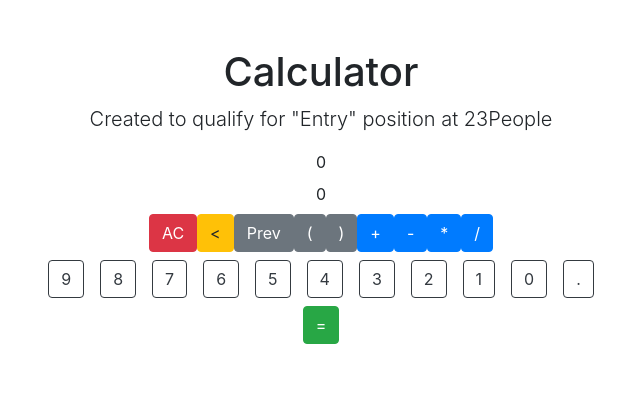
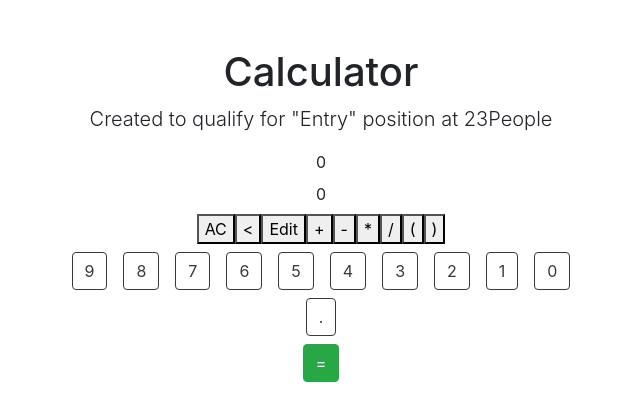
Before and after one commit to Rementeria/React-calculator, a React (Create React App) app: page / in a window 1280 px wide. Shown: the top 420 px of the page, without its empty margins (319-959 px from the left). Built offline with nearby package versions, Linux system fonts and the light colour scheme.

Commit message:
some code refactoring

```diff
--- a/src/App.js
+++ b/src/App.js
@@ -12,7 +12,7 @@ function App() {
         </p>
       </>
       <>
-        <Calculator initialValue={""} />
+        <Calculator initialValue={"0"} />
       </>
     </div>
   );
--- a/src/components/Calculator.js
+++ b/src/components/Calculator.js
@@ -1,7 +1,5 @@
 //This is the base of everything
 import React, { useState, useEffect } from "react";
-import DisplayPanel from "./DisplayPanel";
-import NumericKeys from "./NumericKeys";
 import * as math from "mathjs";
 import "./Calculator.css";
 
@@ -10,8 +8,8 @@ function Calculator({ initialValue }) {
   const [subPanel, setSubPanel] = useState("0");
   //https://stackoverflow.com/questions/32311081/check-for-special-characters-in-string
   //regex taken from this site
-  let format = /[*+-/()]+/;
-  let format2 = /[()]+/;
+  let arithRegex = /[*+-/()]+/;
+  let parenthRegex = /[()]+/;
 
   useEffect(() => {
     if (initialValue === "") {
@@ -38,12 +36,27 @@ function Calculator({ initialValue }) {
     }
     return numbers;
   };
+  const createFunction = (name, value) => {
+    return { name, value };
+  };
+
+  const functions = [
+    createFunction("AC", "AC"),
+    createFunction("<", "<"),
+    createFunction("Edit", "Edit"),
+    createFunction("+", "+"),
+    createFunction("-", "-"),
+    createFunction("*", "*"),
+    createFunction("/", "/"),
+    createFunction("(", "("),
+    createFunction(")", ")"),
+  ];
 
   const arithmeticCheck = (e) => {
-    format.test(panel[panel.length - 1])
+    arithRegex.test(panel[panel.length - 1])
       ? setPanel(panel.slice(0, -1) + e)
       : setPanel(panel + e);
-    if (format2.test(panel[panel.length - 1])) {
+    if (parenthRegex.test(panel[panel.length - 1])) {
       setPanel(panel + e);
     }
   };
@@ -53,26 +66,25 @@ function Calculator({ initialValue }) {
 
   return (
     <div className="container center-text">
-      <div>{subPanel}</div>
-      <div className="display-panel my-2">
-        <DisplayPanel Panel={panel} />
-      </div>
-      <div className="operations my-2">
+      <div className="my-2">{subPanel}</div>
+      <div className="display-panel my-2">{panel}</div>
+      <div>
+        {functions.map((data, key) => (
           <button
-          className="btn btn-danger"
-          value={initialValue}
+            key={key}
+            value={data.value}
             onClick={(e) => {
-            initialValue === "0" || initialValue === ""
-              ? setPanel("0")
-              : setPanel(e.target.value);
+              switch (data.value) {
+                case "AC":
+                  if (initialValue === "0" || initialValue === "") {
+                    setPanel("0");
                     setSubPanel("0");
-          }}
-        >
-          AC
-        </button>
-        <button
-          className="btn btn-warning"
-          onClick={() => {
+                  } else {
+                    setPanel(initialValue);
+                    setSubPanel("0");
+                  }
+                  break;
+                case "<":
                   if (panel.length > 1) {
                     setPanel(panel.slice(0, -1));
                   } else if (panel.length <= 1 && initialValue === "") {
@@ -80,82 +92,41 @@ function Calculator({ initialValue }) {
                   } else if (panel.length <= 1 && initialValue !== "") {
                     setPanel(initialValue);
                   }
-          }}
-        >
-          &#60;
-        </button>
-        <button
-          className="btn btn-secondary"
-          onClick={() => {
+                  break;
+                case "Edit":
                   subPanel === "0"
                     ? setPanel(panel)
                     : setPanel(subPanel.slice(0, -2));
+                  break;
+                case "+":
+                  arithmeticCheck(e.target.value);
+                  break;
+                case "-":
+                  arithmeticCheck(e.target.value);
+                  break;
+                case "*":
+                  arithmeticCheck(e.target.value);
+                  break;
+                case "/":
+                  arithmeticCheck(e.target.value);
+                  break;
+                case "(":
+                  parenthesis(e.target.value);
+                  break;
+                case ")":
+                  parenthesis(e.target.value);
+                  break;
+              }
             }}
           >
-          Prev
+            {data.name}
           </button>
-        <button
-          className="btn btn-secondary"
-          value="("
-          onClick={(e) => {
-            parenthesis(e.target.value);
-          }}
-        >
-          (
-        </button>
-        <button
-          className="btn btn-secondary"
-          value=")"
-          onClick={(e) => {
-            parenthesis(e.target.value);
-          }}
-        >
-          )
-        </button>
-        <button
-          className="btn btn-primary"
-          value="+"
-          onClick={(e) => {
-            arithmeticCheck(e.target.value);
-          }}
-        >
-          +
-        </button>
-        <button
-          className="btn btn-primary"
-          value="-"
-          key="-"
-          onClick={(e) => {
-            arithmeticCheck(e.target.value);
-          }}
-        >
-          -
-        </button>
-        <button
-          className="btn btn-primary"
-          value="*"
-          key="*"
-          onClick={(e) => {
-            arithmeticCheck(e.target.value);
-          }}
-        >
-          *
-        </button>
-        <button
-          className="btn btn-primary"
-          value="/"
-          key="/"
-          onClick={(e) => {
-            arithmeticCheck(e.target.value);
-          }}
-        >
-          /
-        </button>
+        ))}
       </div>
       <div className="numbers my-2">
-        <NumericKeys className="numbers" Buttons={numericButtons()} />
+        <div>{numericButtons()}</div>
         <button
-          className="btn btn-outline-dark mx-2"
+          className="btn btn-outline-dark mt-2"
           onClick={(e) =>
             panel === initialValue
               ? setPanel(e.target.value)
@@ -175,7 +146,7 @@ function Calculator({ initialValue }) {
               setSubPanel(panel + " =");
               setPanel(math.evaluate(panel));
             } catch (err) {
-              setPanel("Error, please press AC");
+              setPanel("Error, please press AC to delete or Prev to edit");
             }
           }}
           value="="
--- a/src/components/DisplayPanel.js
+++ /dev/null
@@ -1,8 +0,0 @@
-//Display panel that show the result of every operation
-import React from "react";
-
-function DisplayPanel({ Panel }) {
-  return <div className="container text-center">{Panel}</div>;
-}
-
-export default DisplayPanel;
--- a/src/components/NumericKeys.js
+++ /dev/null
@@ -1,8 +0,0 @@
-//Here goes every number key and dot (.) key
-import React from "react";
-
-function NumericKeys({ Buttons }) {
-  return <>{Buttons}</>;
-}
-
-export default NumericKeys;
```
Lines whose indentation alone changed are shown as unchanged.
